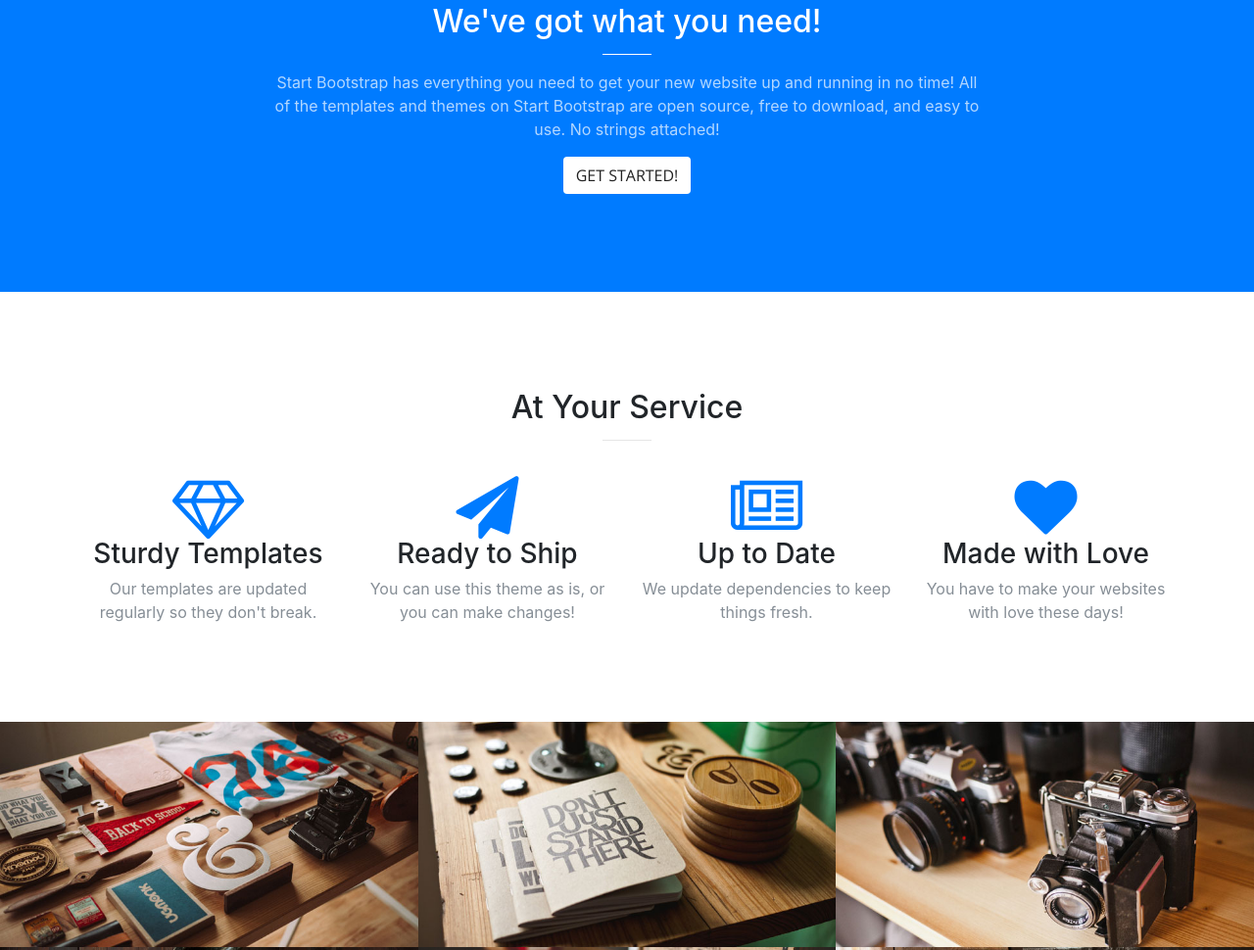
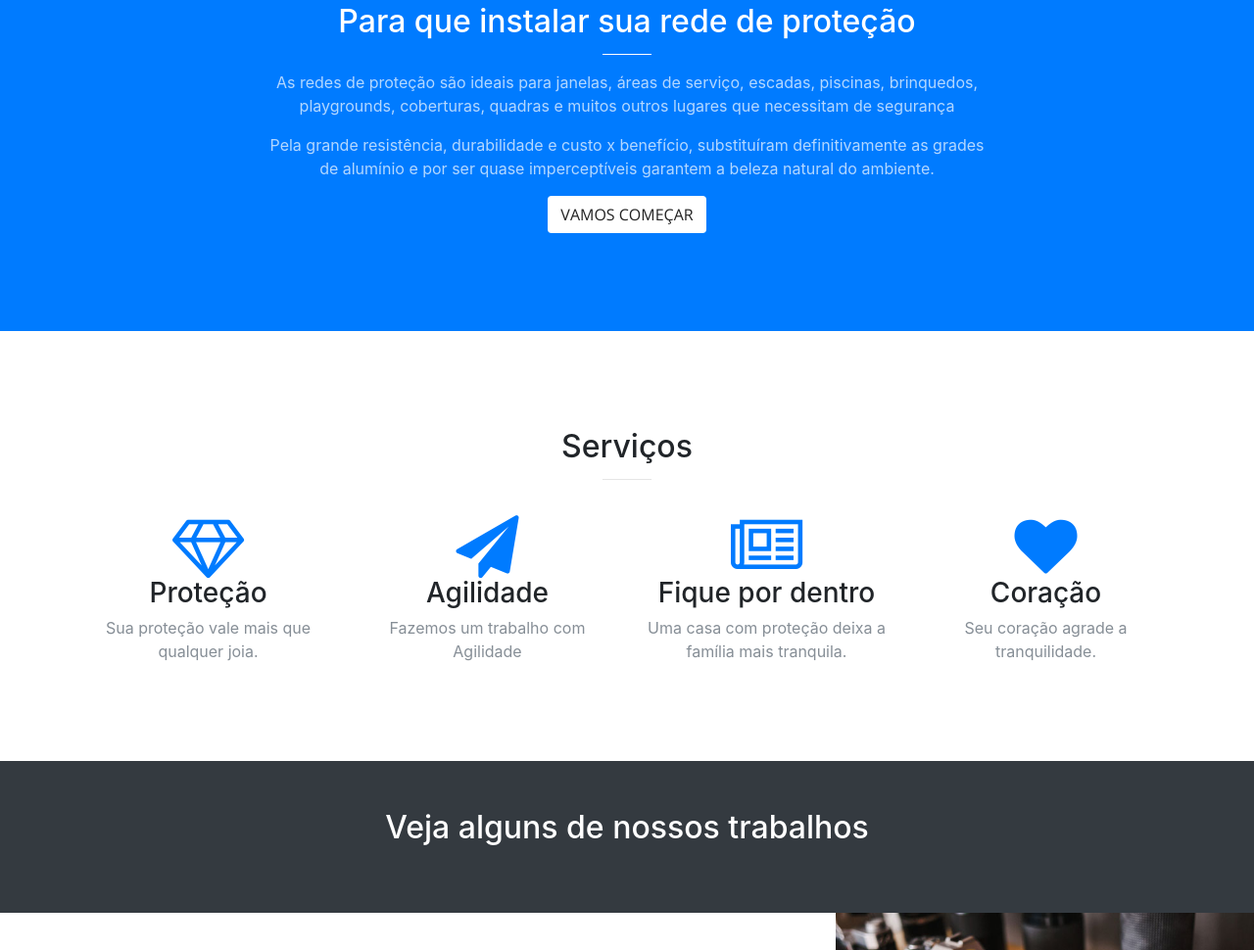
Before and after one commit to shinkitsune/city-redes, a website with bundled scripts: page index.html in a window 1280 px wide. Shown: the part 896-1866 px from the top of the page at 98% size. Built offline with nearby package versions, Linux system fonts and the light colour scheme; files whose address does not match are found by name.

Commit message:
multiplas alterações

```diff
--- a/index.html
+++ b/index.html
@@ -59,7 +59,8 @@
             <div class="header-content-inner">
                 <h1 id="homeHeading">Redes de proteção</h1>
                 <hr>
-          <p>Atuamos no ramo de instalação e venda de Redes de Proteção, instalamos Redes de Proteção e Telas de Proteção em janelas, sacadas, escadas, piscinas, playgrounds, quadras poliesportivas entre outros.</p>
+                <p>Nossa empresa atua no ramo de instalação e venda de redes de proteção. Instalamos redes e telas de proteção em janelas, sacadas, escadas, piscinas, playgounds, quadras poliesportivas, entre outros.</p>
+                <p>Entre em contato e solicite um orcamento sem compromisso.</p>
                 <a class="btn btn-primary btn-xl js-scroll-trigger" href="#about">Entre em contato</a>
             </div>
         </div>
@@ -69,10 +70,11 @@
         <div class="container">
             <div class="row">
                 <div class="col-lg-8 mx-auto text-center">
-            <h2 class="section-heading text-white">We've got what you need!</h2>
+                    <h2 class="section-heading text-white">Para que instalar sua rede de proteção</h2>
                     <hr class="light">
-            <p class="text-faded">Start Bootstrap has everything you need to get your new website up and running in no time! All of the templates and themes on Start Bootstrap are open source, free to download, and easy to use. No strings attached!</p>
-            <a class="btn btn-default btn-xl js-scroll-trigger" href="#services">Get Started!</a>
+                    <p class="text-faded">As redes de proteção são ideais para janelas, áreas de serviço, escadas, piscinas, brinquedos, playgrounds, coberturas, quadras e muitos outros lugares que necessitam de segurança</p>
+                    <p class="text-faded">Pela grande resistência, durabilidade e custo x benefício, substituíram definitivamente as grades de alumínio e por ser quase imperceptíveis garantem a beleza natural do ambiente.</p>
+                    <a class="btn btn-default btn-xl js-scroll-trigger" href="#services">Vamos começar</a>
                 </div>
             </div>
         </div>
@@ -82,7 +84,7 @@
         <div class="container">
             <div class="row">
                 <div class="col-lg-12 text-center">
-            <h2 class="section-heading">At Your Service</h2>
+                    <h2 class="section-heading">Serviços</h2>
                     <hr class="primary">
                 </div>
             </div>
@@ -92,29 +94,29 @@
                 <div class="col-lg-3 col-md-6 text-center">
                     <div class="service-box">
                         <i class="fa fa-4x fa-diamond text-primary sr-icons"></i>
-              <h3>Sturdy Templates</h3>
-              <p class="text-muted">Our templates are updated regularly so they don't break.</p>
+                        <h3>Proteção</h3>
+                        <p class="text-muted">Sua proteção vale mais que qualquer joia.</p>
                     </div>
                 </div>
                 <div class="col-lg-3 col-md-6 text-center">
                     <div class="service-box">
                         <i class="fa fa-4x fa-paper-plane text-primary sr-icons"></i>
-              <h3>Ready to Ship</h3>
-              <p class="text-muted">You can use this theme as is, or you can make changes!</p>
+                        <h3>Agilidade</h3>
+                        <p class="text-muted">Fazemos um trabalho com Agilidade</p>
                     </div>
                 </div>
                 <div class="col-lg-3 col-md-6 text-center">
                     <div class="service-box">
                         <i class="fa fa-4x fa-newspaper-o text-primary sr-icons"></i>
-              <h3>Up to Date</h3>
-              <p class="text-muted">We update dependencies to keep things fresh.</p>
+                        <h3>Fique por dentro</h3>
+                        <p class="text-muted">Uma casa com proteção deixa a família mais tranquila.</p>
                     </div>
                 </div>
                 <div class="col-lg-3 col-md-6 text-center">
                     <div class="service-box">
                         <i class="fa fa-4x fa-heart text-primary sr-icons"></i>
-              <h3>Made with Love</h3>
-              <p class="text-muted">You have to make your websites with love these days!</p>
+                        <h3>Coração</h3>
+                        <p class="text-muted">Seu coração agrade a tranquilidade.</p>
                     </div>
                 </div>
             </div>
@@ -122,33 +124,38 @@
     </section>
 
     <section class="p-0" id="portfolio">
+        <div class="call-to-action bg-dark">
+            <div class="container text-center">
+                <h2>Veja alguns de nossos trabalhos</h2>
+            </div>
+        </div>
         <div class="container-fluid">
             <div class="row no-gutter popup-gallery">
                 <div class="col-lg-4 col-sm-6">
-            <a class="portfolio-box" href="img/portfolio/fullsize/1.jpg">
-              <img class="img-fluid" src="img/portfolio/thumbnails/1.jpg" alt="">
+                    <a class="portfolio-box" href="img/portfolio/fullsize/1.png">
+                        <img class="img-fluid" src="img/portfolio/thumbnails/1.png" alt="">
                         <div class="portfolio-box-caption">
                             <div class="portfolio-box-caption-content">
                                 <div class="project-category text-faded">
-                    Category
+                                    Quadras de Futebol
                                 </div>
                                 <div class="project-name">
-                    Project Name
+
                                 </div>
                             </div>
                         </div>
                     </a>
                 </div>
                 <div class="col-lg-4 col-sm-6">
-            <a class="portfolio-box" href="img/portfolio/fullsize/2.jpg">
-              <img class="img-fluid" src="img/portfolio/thumbnails/2.jpg" alt="">
+                    <a class="portfolio-box" href="img/portfolio/fullsize/2.png">
+                        <img class="img-fluid" src="img/portfolio/thumbnails/2.png" alt="">
                         <div class="portfolio-box-caption">
                             <div class="portfolio-box-caption-content">
                                 <div class="project-category text-faded">
-                    Category
+                                    Telas
                                 </div>
                                 <div class="project-name">
-                    Project Name
+
                                 </div>
                             </div>
                         </div>
@@ -218,31 +225,26 @@
         </div>
     </section>
 
-    <div class="call-to-action bg-dark">
-      <div class="container text-center">
-        <h2>Free Download at Start Bootstrap!</h2>
-        <a class="btn btn-default btn-xl sr-button" href="http://startbootstrap.com/template-overviews/creative/">Download Now!</a>
-      </div>
-    </div>
+
 
     <section id="contact">
         <div class="container">
             <div class="row">
                 <div class="col-lg-8 mx-auto text-center">
-            <h2 class="section-heading">Let's Get In Touch!</h2>
+                    <h2 class="section-heading">Entre em contato</h2>
                     <hr class="primary">
-            <p>Ready to start your next project with us? That's great! Give us a call or send us an email and we will get back to you as soon as possible!</p>
+                    <p>Entre em contato conosco por Telegram, Whatsapp, Facebook, email</p>
                 </div>
             </div>
             <div class="row">
                 <div class="col-lg-4 ml-auto text-center">
                     <i class="fa fa-phone fa-3x sr-contact"></i>
-            <p>123-456-6789</p>
+                    <p> (11) 3947 9473 - (11) 9 7353-1475</p>
                 </div>
                 <div class="col-lg-4 mr-auto text-center">
                     <i class="fa fa-envelope-o fa-3x sr-contact"></i>
                     <p>
-              <a href="mailto:your-email@your-domain.com">feedback@startbootstrap.com</a>
+                        <a href="mailto:your-email@your-domain.com">contato@cityredes.com.br</a>
                     </p>
                 </div>
             </div>
```
Lines whose indentation alone changed are shown as unchanged.
